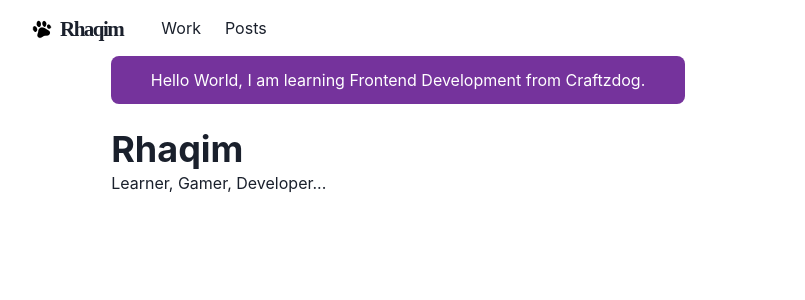
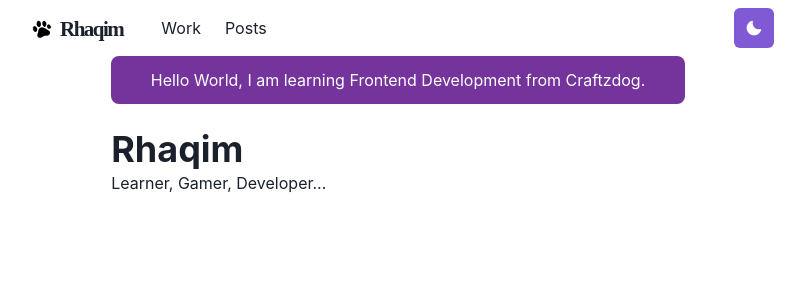
Before and after one commit to Rhaqim/rhaqim.github.io, a Next.js app: page / in a window 1280 px wide. Shown: the top 300 px of the page, without its empty margins (242-1047 px from the left). Built offline with nearby package versions, Linux system fonts and the light colour scheme.

Commit message:
Added functionality to toggle between light and dark mode

```diff
--- a/components/navbar.js
+++ b/components/navbar.js
@@ -15,6 +15,7 @@
   useColorModeValue
 } from '@chakra-ui/react'
 import { HamburgerIcon } from '@chakra-ui/icons'
+import ThemeToggleButton from './theme-toggle-button'
 
 const LinkItem = ({ href, path, children }) => {
   const active = path === href
@@ -76,6 +77,7 @@
           </LinkItem>
         </Stack>
         <Box flex={1} align="right">
+          <ThemeToggleButton />
           <Box ml={2} display={{ base: 'inline-block', md: 'none' }}>
             <Menu>
               <MenuButton
--- /dev/null
+++ b/components/theme-toggle-button.js
@@ -0,0 +1,17 @@
+import { IconButton, useColorMode, useColorModeValue } from '@chakra-ui/react'
+import { SunIcon, MoonIcon } from '@chakra-ui/icons'
+
+const ThemeToggleButton = () => {
+  const { toggleColorMode } = useColorMode()
+
+  return (
+    <IconButton
+      aria-label="Toggle Theme"
+      colorScheme={useColorModeValue('purple', 'orange')}
+      icon={useColorModeValue(<MoonIcon />, <SunIcon />)}
+      onClick={toggleColorMode}
+    />
+  )
+}
+
+export default ThemeToggleButton
--- a/pages/_app.js
+++ b/pages/_app.js
@@ -1,9 +1,10 @@
 import { ChakraProvider } from '@chakra-ui/react'
 import Layout from '../components/layouts/main'
+import theme from "../libs/theme"
 
 const Website = ({ Component, pageProps, router }) => {
   return (
-    <ChakraProvider>
+    <ChakraProvider theme={theme}>
       <Layout router={router}>
         <Component {...pageProps} key={router.route} />
       </Layout>
```
